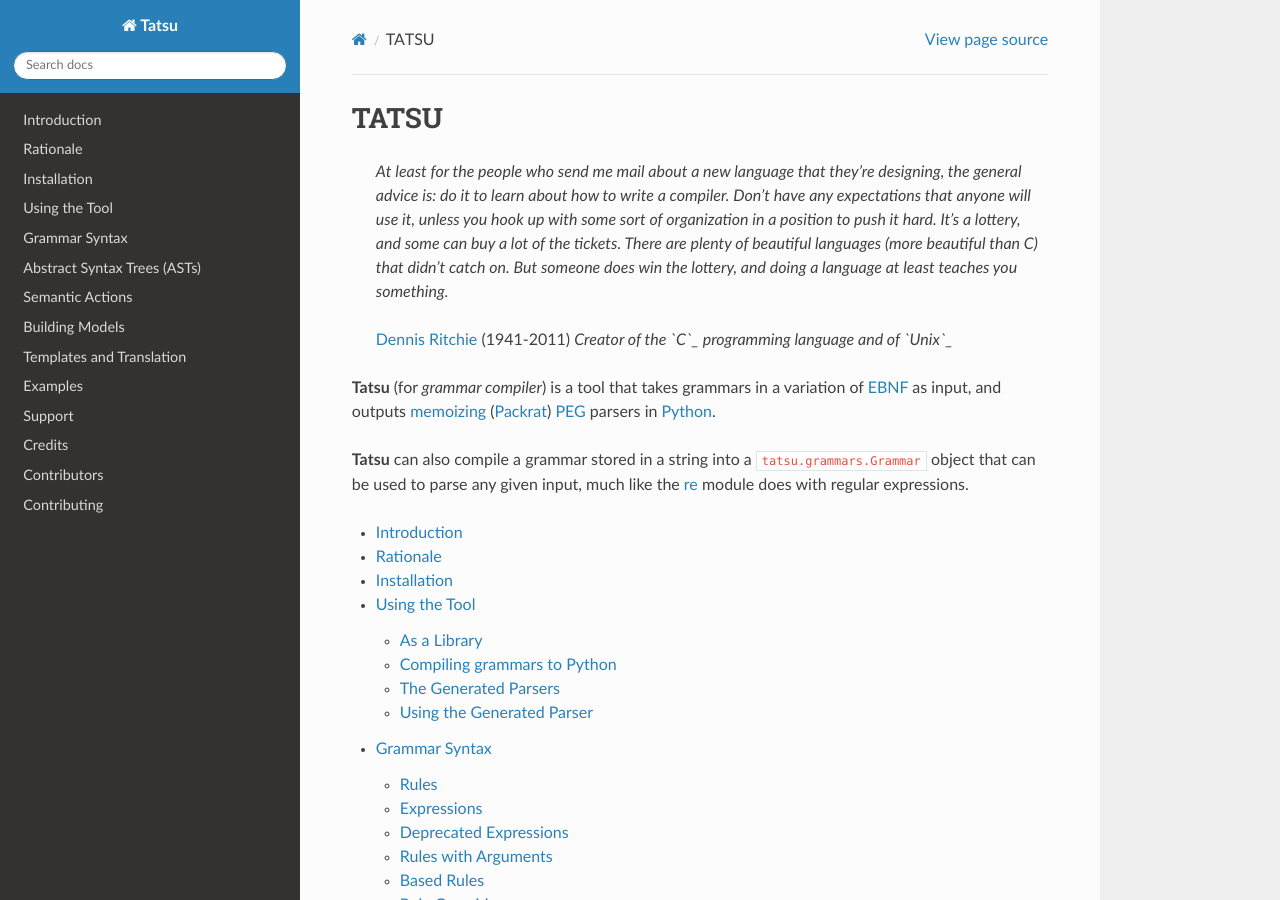
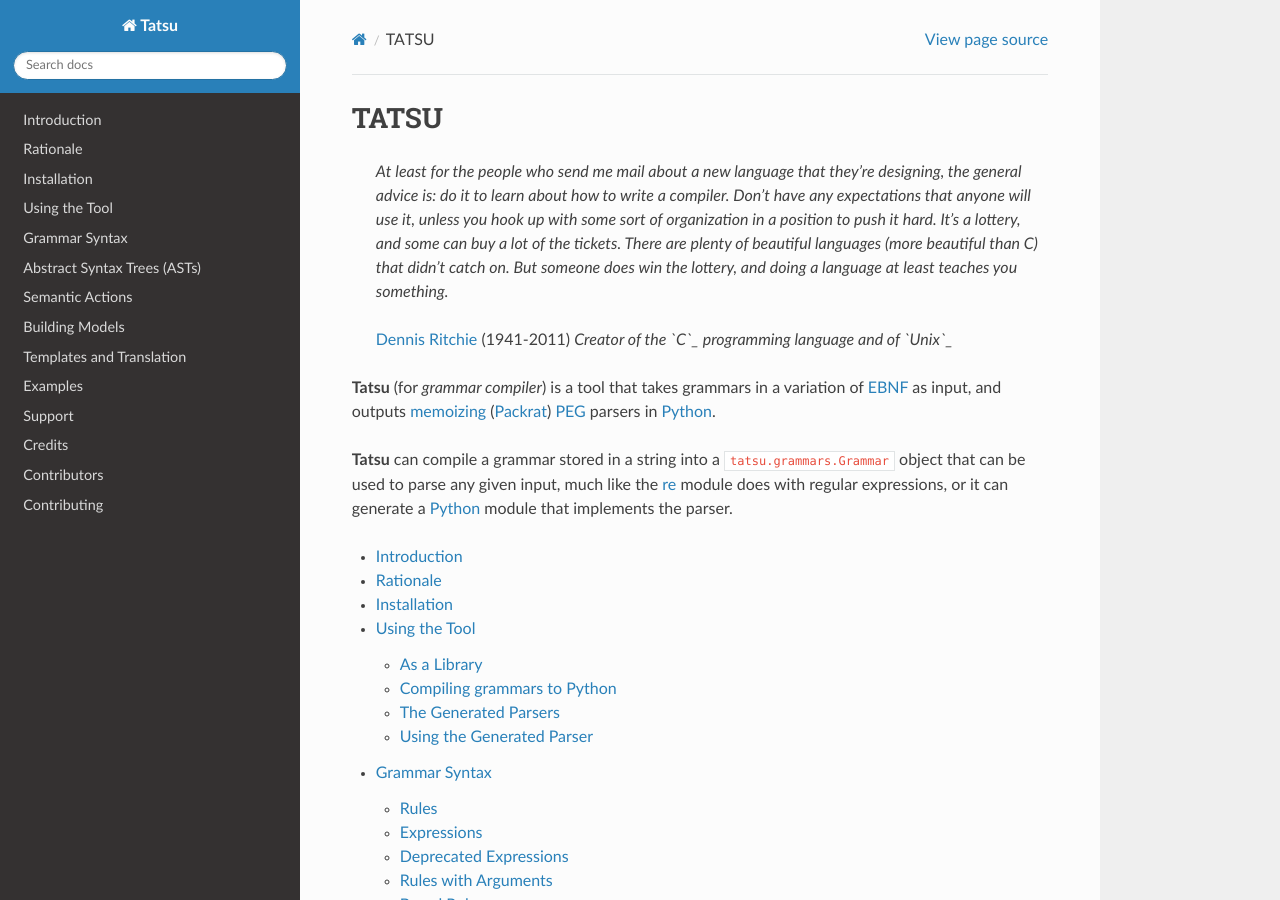
Before and after one commit to neogeny/TatSu, a Sphinx documentation site: the page built from docs/index.rst, in a window 1280 px wide and 900 px high. Built offline with Sphinx 7.4.7 and the Read the Docs theme 2.0.0, drawn with Linux system fonts in a browser that asks for light colours; the version number could not be read and is left out.

Commit message:
Tweaks before first release

```diff
--- a/docs/index.rst
+++ b/docs/index.rst
@@ -26,9 +26,9 @@
 variation of `EBNF`_ as input, and outputs `memoizing`_ (`Packrat`_)
 `PEG`_ parsers in `Python`_.
 
-**Tatsu** can also compile a grammar stored in a string into a
+**Tatsu** can compile a grammar stored in a string into a
 ``tatsu.grammars.Grammar`` object that can be used to parse any given
-input, much like the `re`_ module does with regular expressions.
+input, much like the `re`_ module does with regular expressions, or it can generate a Python_ module that implements the parser.
 
 .. toctree::
     :maxdepth: 2
```
Also changed, not shown: README.rst (+4 -3 lines), setup.py (+4 -4 lines), 1 other file.
